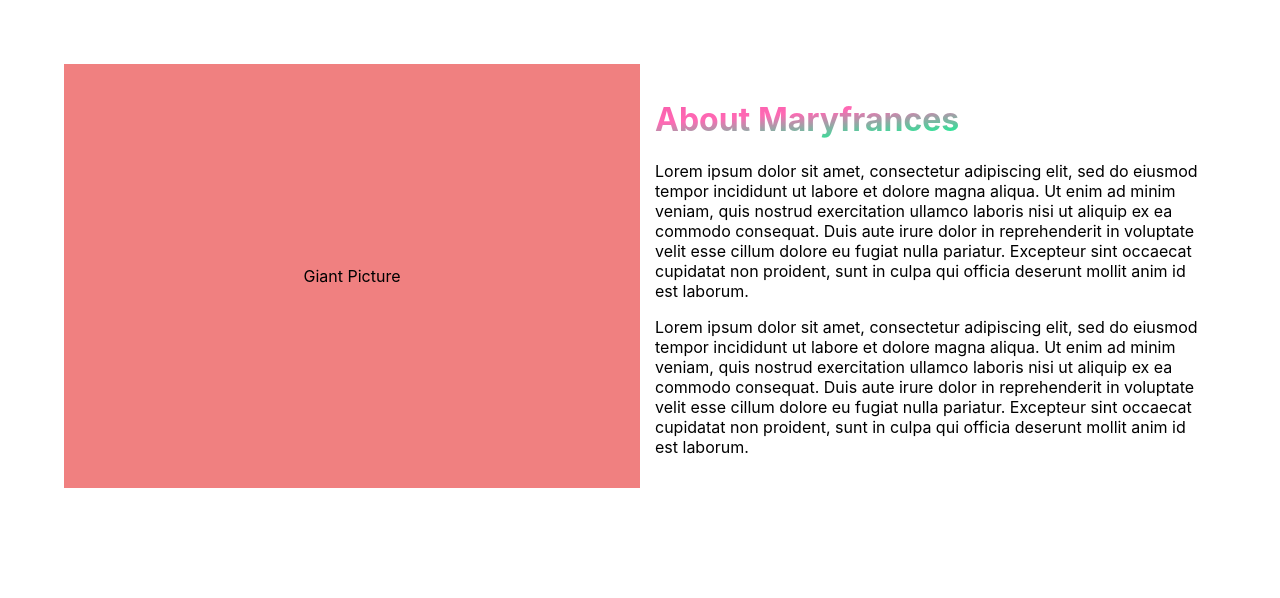
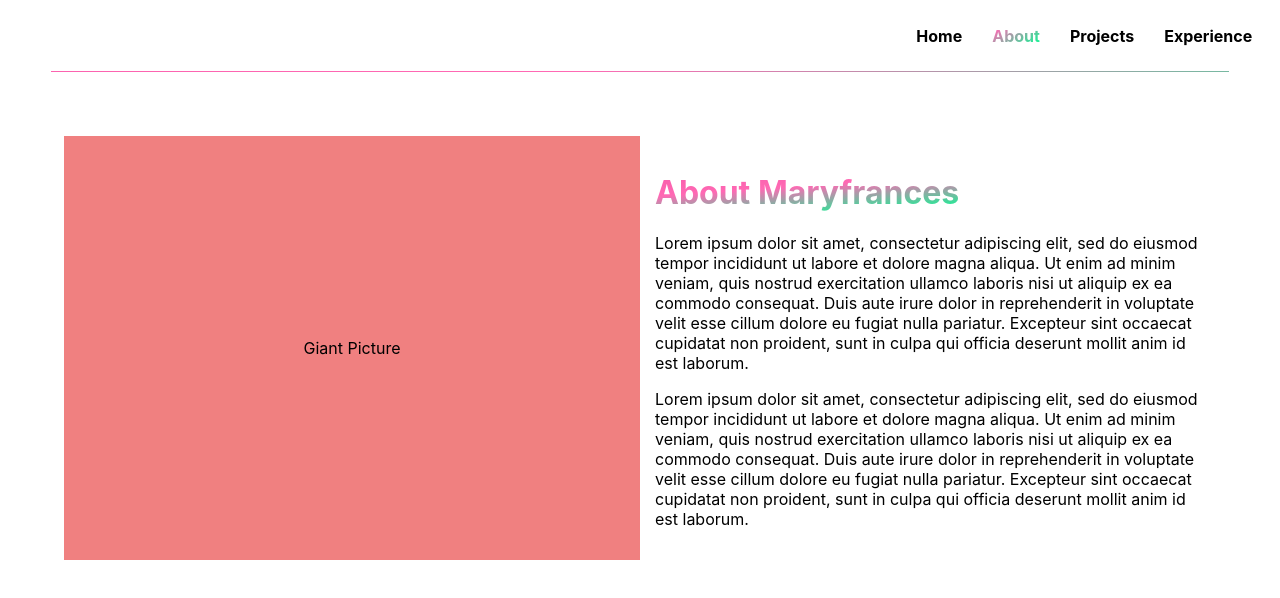
Before and after one commit to MaryfrancesU/Portfolio, a React (Create React App) app: page /about in a window 1280 px wide. Shown: the top 598 px of the page. Built offline with nearby package versions, Linux system fonts and the light colour scheme.

Commit message:
add navbar

```diff
--- a/package.json
+++ b/package.json
@@ -6,6 +6,7 @@
     "@testing-library/jest-dom": "^5.16.5",
     "@testing-library/react": "^13.4.0",
     "@testing-library/user-event": "^13.5.0",
+    "prop-types": "^15.8.1",
     "react": "^18.2.0",
     "react-devtools": "^4.27.1",
     "react-dom": "^18.2.0",
--- a/src/AboutMe/AboutMe.js
+++ b/src/AboutMe/AboutMe.js
@@ -1,8 +1,11 @@
 import React from 'react';
 import './AboutMe.scss';
+import NavBar from '../shared/NavBar';
 
 const AboutMe = () => {
   return (
+    <div>
+        <NavBar currentPage='about' />
         <div className='about-container'>
             <div id="profile-pic">
                 Giant Picture
@@ -25,6 +28,7 @@ const AboutMe = () => {
                 </p>
             </div>
         </div>
+    </div>
   )
 }
 
--- a/src/Experience/Experience.js
+++ b/src/Experience/Experience.js
@@ -1,8 +1,12 @@
-import React from 'react'
+import React from 'react';
+import NavBar from '../shared/NavBar';
 
 const Experience = () => {
   return (
-    <div>This is the Experience page </div>
+    <div>
+      <NavBar currentPage='experience' />
+      This is the Experience page
+    </div>
   )
 }
 
--- a/src/Projects/Projects.js
+++ b/src/Projects/Projects.js
@@ -1,9 +1,13 @@
-import React from 'react'
+import React from 'react';
+import NavBar from '../shared/NavBar';
 
 const Projects = () => {
 
   return (
-    <div>This is the projects page. </div>
+    <div>
+       <NavBar currentPage='projects' />
+       This is the projects page.
+    </div>
   )
 }
 
--- /dev/null
+++ b/src/shared/NavBar.js
@@ -0,0 +1,41 @@
+import './NavBar.scss';
+import React from 'react'
+import PropTypes from 'prop-types';
+
+const NavBar = ({currentPage}) => {
+
+    return (
+        <div>
+            <div className="navbar">
+                <ul className="navbar-list">
+                    <li>
+                        <ul className='menu-links'>
+                        <li>
+                            <a href="/"> Home </a>
+                        </li>
+
+                        <li className={`${currentPage==='about' ? 'selected' : ''}`}>
+                            <a href="/about"> About </a>
+                        </li>
+
+                        <li className={`${currentPage==='projects' ? 'selected' : ''}`}>
+                            <a href="/projects"> Projects </a>
+                        </li>
+
+                        <li className={`${currentPage==='experience' ? 'selected' : ''}`}>
+                            <a href="/experience"> Experience </a>
+                        </li>
+                        </ul>
+                    </li>
+                </ul>
+            </div>
+            <div id="line"> </div>
+        </div>
+  )
+};
+
+NavBar.propTypes = {
+    currentPage: PropTypes.string.isRequired
+};
+
+export default NavBar;
--- /dev/null
+++ b/src/shared/NavBar.scss
@@ -0,0 +1,50 @@
+@import './mixins';
+@import './variables';
+
+#line {
+    background-image: $default-gradient;
+    background-clip: border-box;
+    height: 1px;
+    width: 92vw;
+    margin-left: 4vw;
+}
+
+.navbar {
+    margin: 0;
+    padding: 2vw 1vw;
+    width: 98vw;
+    // background-color: #ffdeec;
+
+    .navbar-list {
+        margin:  0;
+        list-style: none;
+        display: flex;
+        justify-content: flex-end;
+        align-items: center;
+
+        .menu-links {
+            margin:  0;
+            padding: 0;
+            display: flex;
+            list-style: none;
+            justify-content: space-around;
+
+            a {
+                padding: 15px;
+                font-weight: bolder;
+                text-decoration: none;
+                color: $text-color-light-mode;
+
+                @include mobile {
+                    padding: 5px;
+                }
+            }
+
+            .selected {
+                a{
+                    @include gradientText($short-text-gradient);
+                }
+            }
+        }
+    }
+}
```
Also changed, not shown: 1 other file (tests, documents, lock files or other folders). Lines whose indentation alone changed are shown as unchanged.
